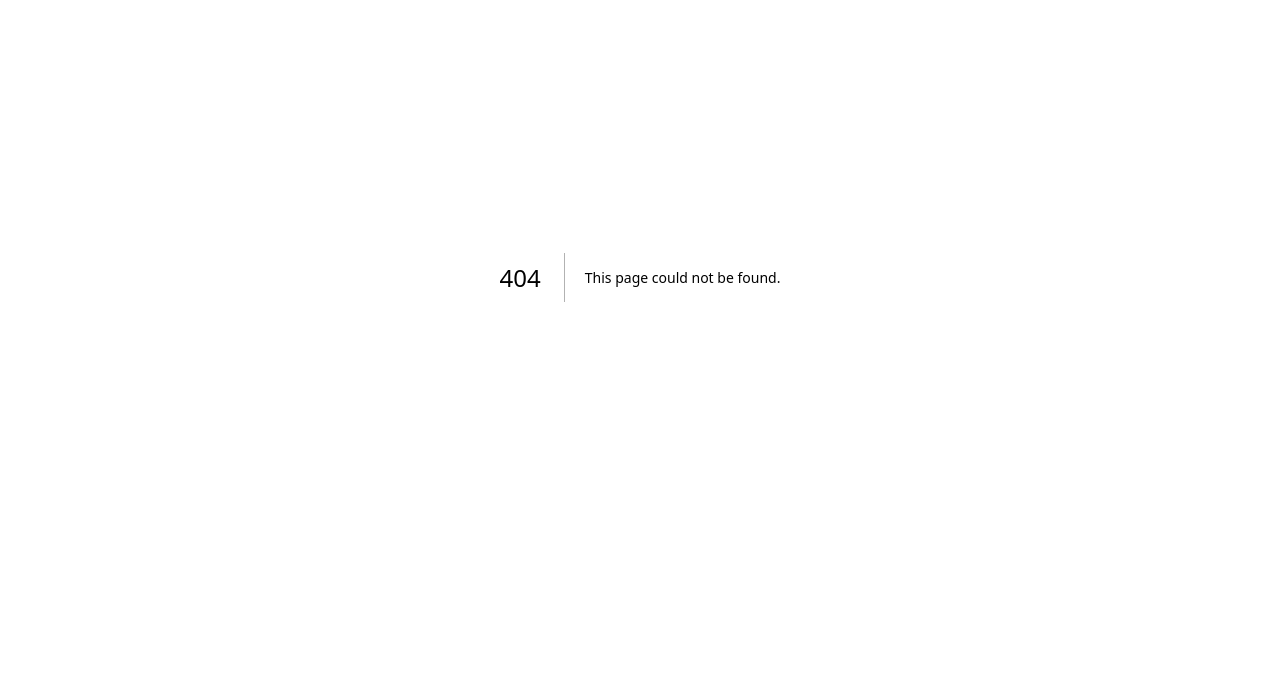
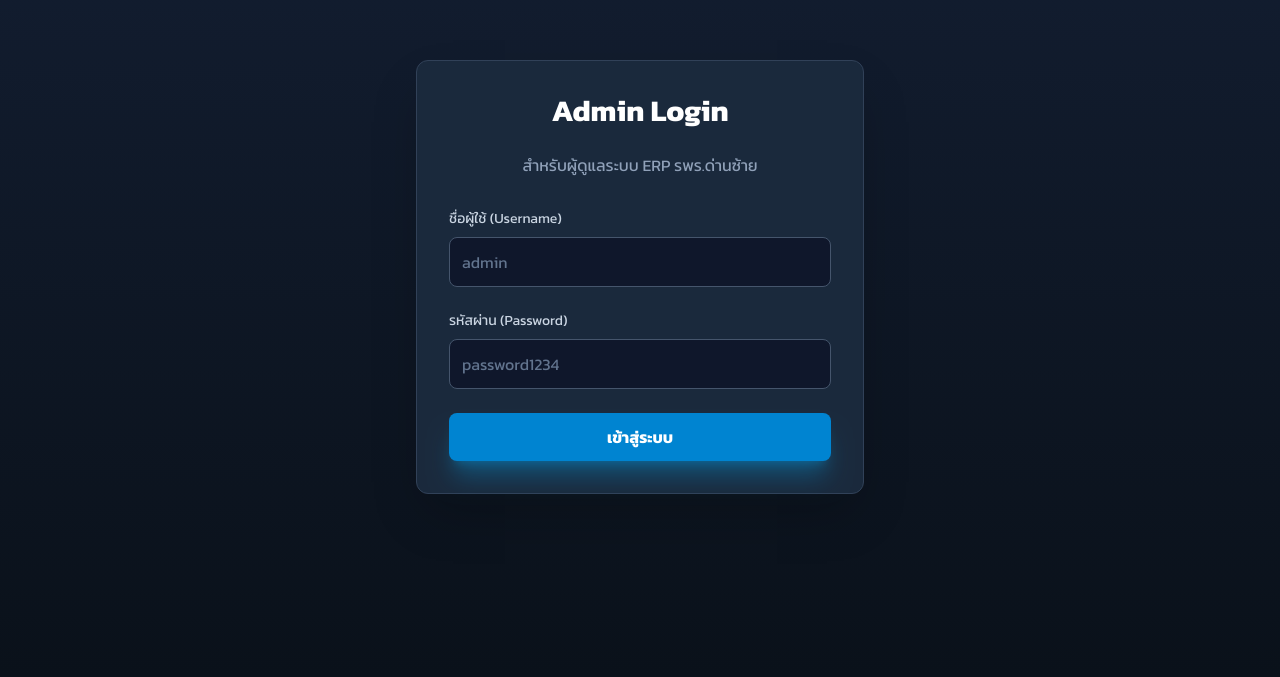
Before and after one commit to PatcharaphonJAY/erp-website-frontend-js, a Next.js app: page /login in a window 1280 px wide. Before the commit this address had no page. Shown: the part 123-800 px from the top of the page. Built offline with nearby package versions, Linux system fonts and the light colour scheme.

Commit message:
Create page.js

```diff
--- /dev/null
+++ b/src/app/login/page.js
@@ -0,0 +1,89 @@
+'use client';
+
+import React, { useState } from 'react';
+import { useRouter } from 'next/navigation';
+
+export default function LoginPage() {
+  const [username, setUsername] = useState('');
+  const [password, setPassword] = useState('');
+  const [error, setError] = useState('');
+  const router = useRouter();
+
+  const handleSubmit = (e) => {
+    e.preventDefault();
+    setError('');
+
+    // --- 🚨 คำเตือนด้านความปลอดภัย ---
+    // นี่คือการจำลองการล็อกอินเท่านั้น (Insecure)
+    // ในโปรเจกต์จริง คุณต้องส่งค่านี้ไปให้ API ตรวจสอบ
+    // และใช้ session หรือ JWT
+    // ---------------------------------
+    if (username === 'admin' && password === 'password1234') {
+      // เมื่อสำเร็จ ให้ redirect ไปหน้า admin
+      // ในแอปจริง คุณควรจะเก็บ Token ไว้ที่นี่
+      router.push('/admin');
+    } else {
+      setError('ชื่อผู้ใช้หรือรหัสผ่านไม่ถูกต้อง');
+    }
+  };
+
+  return (
+    <div className="flex items-center justify-center min-h-screen bg-gradient-to-b from-[#131e32] to-[#0a111a]">
+      <div className="w-full max-w-md p-8 bg-[#1a293c] rounded-xl shadow-2xl border border-slate-700">
+        <h1 className="text-3xl font-bold text-center text-white mb-6">
+          Admin Login
+        </h1>
+        <p className="text-center text-slate-400 mb-8">
+          สำหรับผู้ดูแลระบบ ERP รพร.ด่านซ้าย
+        </p>
+        <form onSubmit={handleSubmit} className="space-y-6">
+          <div>
+            <label
+              htmlFor="username"
+              className="block text-sm font-medium text-slate-300"
+            >
+              ชื่อผู้ใช้ (Username)
+            </label>
+            <input
+              id="username"
+              type="text"
+              value={username}
+              onChange={(e) => setUsername(e.target.value)}
+              required
+              className="w-full mt-2 p-3 bg-slate-900 border border-slate-600 rounded-lg text-white placeholder-slate-500 focus:ring-2 focus:ring-sky-500 focus:border-sky-500"
+              placeholder="admin"
+            />
+          </div>
+          <div>
+            <label
+              htmlFor="password"
+              className="block text-sm font-medium text-slate-300"
+            >
+              รหัสผ่าน (Password)
+            </label>
+            <input
+              id="password"
+              type="password"
+              value={password}
+              onChange={(e) => setPassword(e.target.value)}
+              required
+              className="w-full mt-2 p-3 bg-slate-900 border border-slate-600 rounded-lg text-white placeholder-slate-500 focus:ring-2 focus:ring-sky-500 focus:border-sky-500"
+              placeholder="password1234"
+            />
+          </div>
+
+          {error && (
+            <p className="text-sm text-center text-red-400">{error}</p>
+          )}
+
+          <button
+            type="submit"
+            className="w-full bg-sky-600 text-white font-bold py-3 rounded-lg shadow-xl shadow-sky-500/30 hover:bg-sky-700 transition-all transform hover:scale-[1.01]"
+          >
+            เข้าสู่ระบบ
+          </button>
+        </form>
+      </div>
+    </div>
+  );
+}
```
